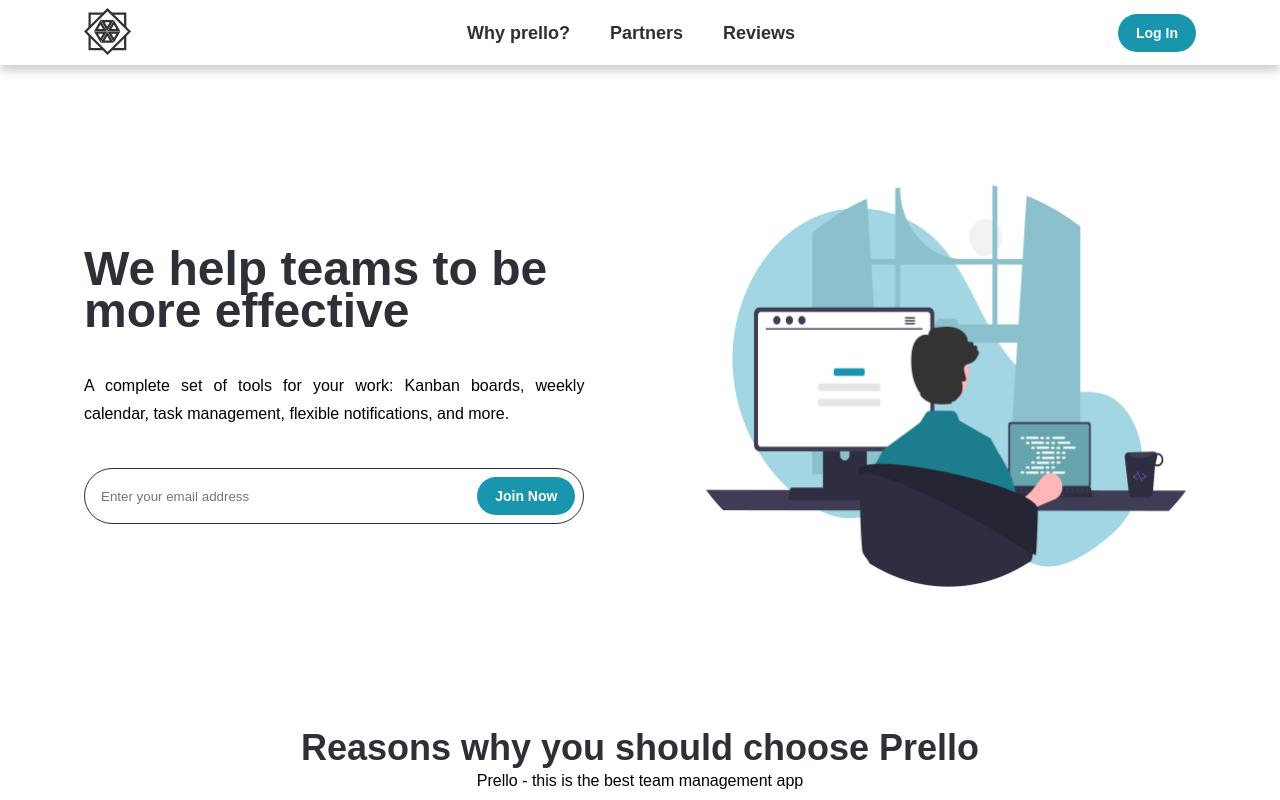
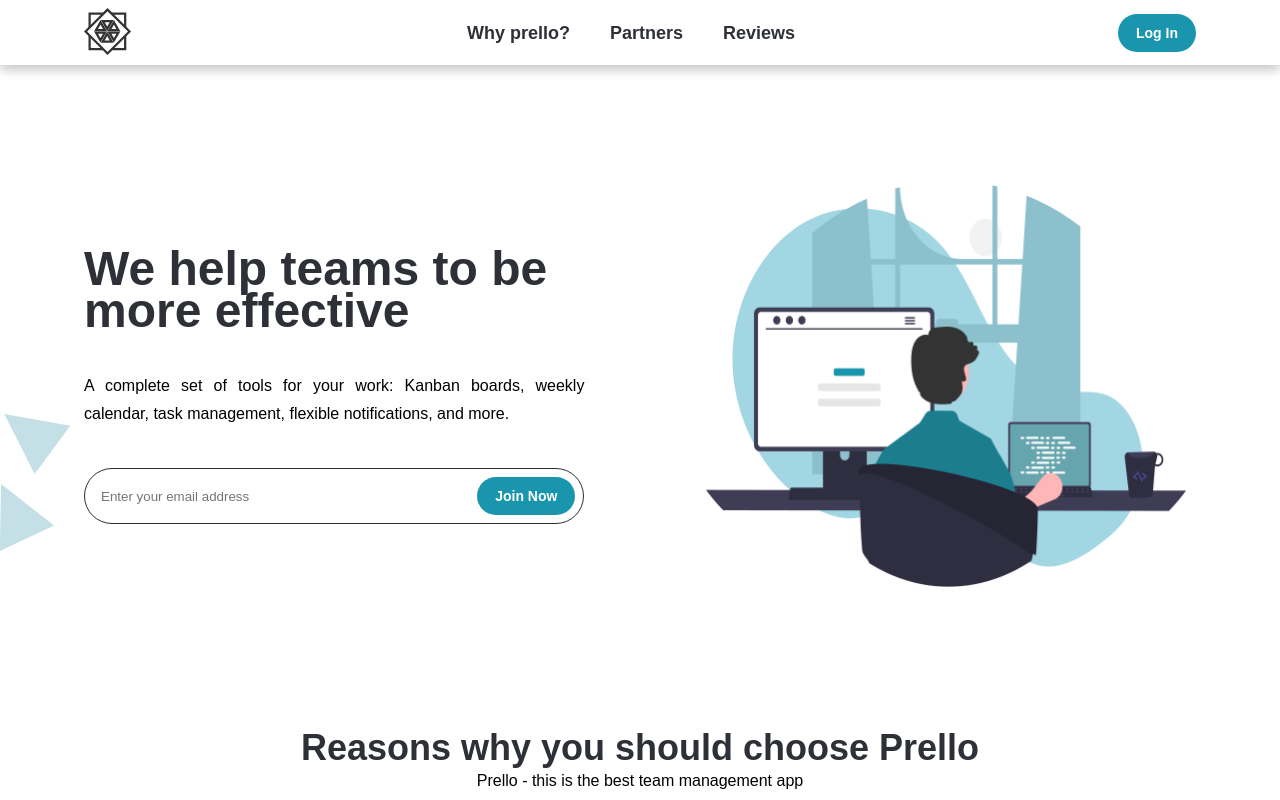
Before and after one commit to grage03/prello, a React (Create React App) app: page / in a window 1280 px wide. Shown: the top 800 px of the page. Built offline with nearby package versions, Linux system fonts and the light colour scheme; a web font is replaced by a local one.

Commit message:
start(public): add sparks

```diff
--- /dev/null
+++ b/src/public/components/Sparks/index.tsx
@@ -0,0 +1,34 @@
+import React from 'react'
+import { SparksProps } from './interface'
+
+import styles from './style/styles.module.sass'
+
+const sizes = {
+  small: 0.4,
+  standard: 0.6,
+  big: 0.8,
+}
+
+export const Sparks = ({
+  quantity, position, size = 'standard', children,
+}: SparksProps) => {
+  const initStyles = () => {
+    return {
+      transform: `scale(${sizes[size]})`,
+      top: 0 || position?.y,
+      left: 0 || position?.x,
+    }
+  }
+
+  return (
+    // TODO: add name
+    <div style={{ position: 'relative' }}>
+      {children}
+      <div className={styles['sparks']} style={initStyles()}>
+        <div className={styles['sparks__item']} />
+        {quantity > 1 && <div className={styles['sparks__item']} />}
+        {quantity > 2 && <div className={styles['sparks__item']} />}
+      </div>
+    </div>
+  )
+}
--- /dev/null
+++ b/src/public/components/Sparks/interface/index.ts
@@ -0,0 +1,11 @@
+import { ReactElement } from 'react'
+
+export interface SparksProps {
+  quantity: 1 | 2 | 3;
+  position?: {
+    x: string;
+    y: string;
+  };
+  size?: "small" | "standard" | "big";
+  children: ReactElement;
+}
--- /dev/null
+++ b/src/public/components/Sparks/style/styles.module.sass
@@ -0,0 +1,25 @@
+.sparks
+  position: absolute
+
+  &__item
+    //TODO add z-index
+    position: absolute
+    width: 0
+    height: 0
+    border-left: 50px solid transparent
+    border-right: 50px solid transparent
+    border-bottom: 100px solid #C4DFE6
+
+    &:nth-child(1)
+      top: 132px
+      transform: rotate(-25.43deg)
+
+    &:nth-child(2)
+      left: 24px
+      margin-bottom: 12px
+      transform: rotate(-53.39deg)
+
+    &:nth-child(3)
+      left: -72px
+      top: 48px
+      transform: rotate(54.67deg)
--- a/src/public/layouts/Main/components/PublicHelp/index.tsx
+++ b/src/public/layouts/Main/components/PublicHelp/index.tsx
@@ -3,6 +3,12 @@ import { useTranslation } from 'react-i18next'
 
 import styles from './style/styles.module.sass'
 import { UiButton, UiImage, UiInput } from '../../../../../core/components/ui-components'
+import { Sparks } from '../../../../components/Sparks'
+
+const sparksPosition = {
+  x: '-100px',
+  y: '30px',
+}
 
 export const PublicHelp = () => {
   const { t } = useTranslation()
@@ -15,7 +21,9 @@ export const PublicHelp = () => {
     <div className={styles['help-teams']}>
       <div className={styles['help-teams__interaction']}>
         <h1 className={styles['help-teams__title']}>{t('translation:public-teams-title')}</h1>
-        <p className={styles['help-teams__description']}>{t('translation:public-teams-description')}</p>
+        <Sparks quantity={3} position={sparksPosition}>
+          <p className={styles['help-teams__description']}>{t('translation:public-teams-description')}</p>
+        </Sparks>
         <UiInput
           placeholder={t('translation:input-email')}
           type="email"
```
